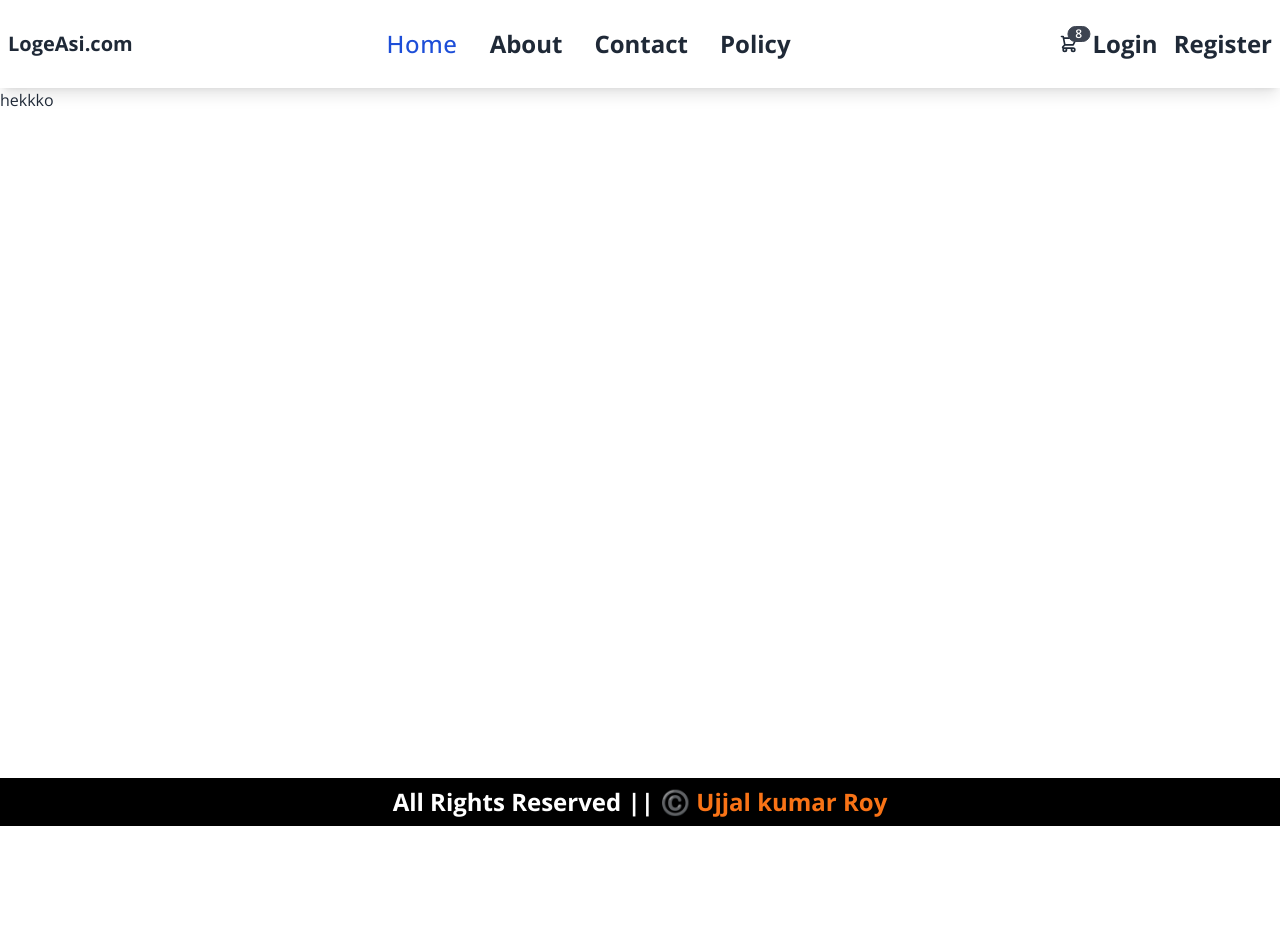
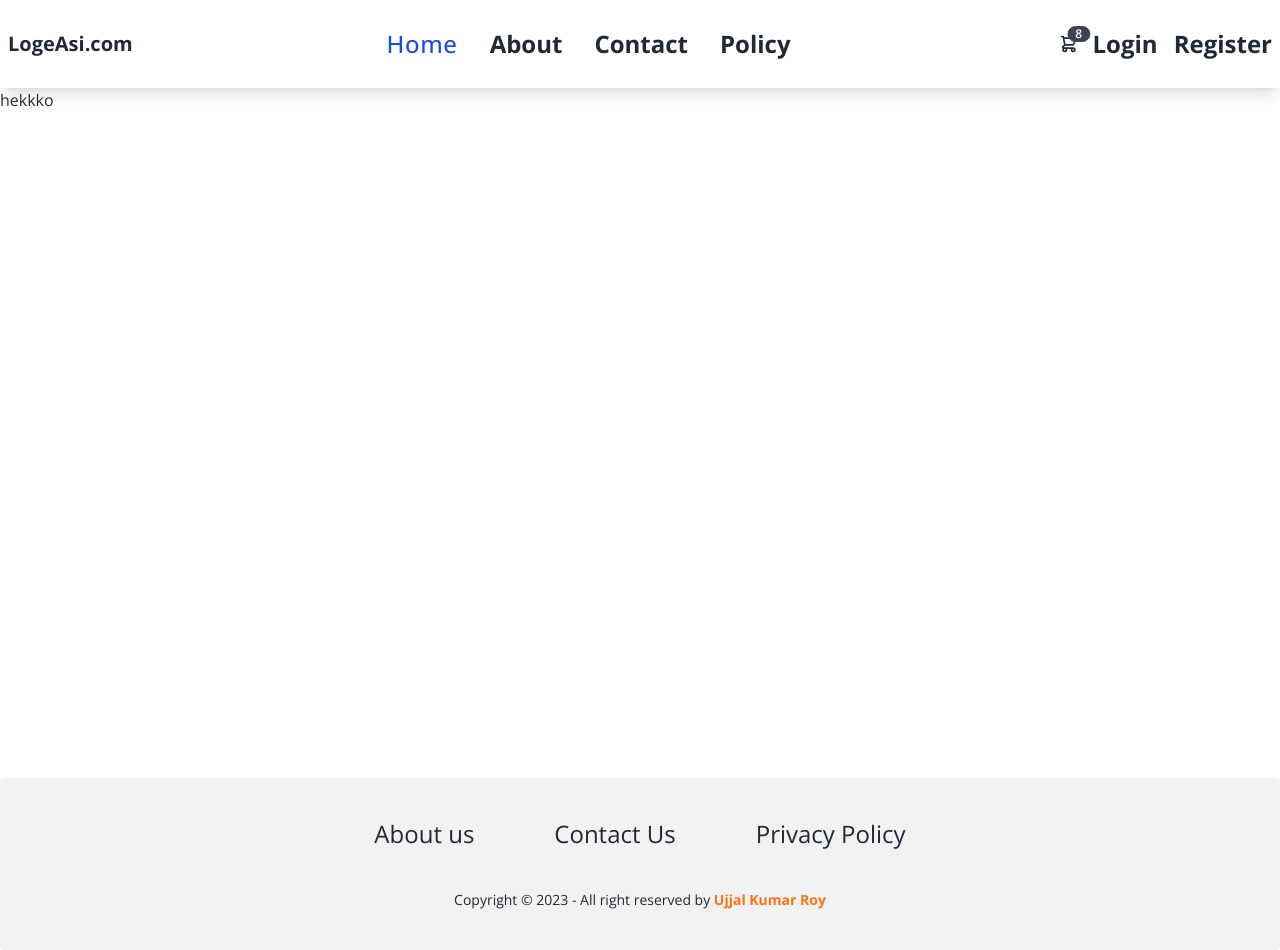
Before and after one commit to Ujjal-ENG/LogeAsi.com, a React (Vite) app in the folder client/: page / in a window 1280 px wide. Before the commit the page ends 826 px from the top, so only its background shows below. Built offline with nearby package versions, Linux system fonts and the light colour scheme.

Commit message:
footer now is better from previous one

```diff
--- a/client/src/components/layouts/Footer.jsx
+++ b/client/src/components/layouts/Footer.jsx
@@ -1,12 +1,31 @@
 /* eslint-disable react/jsx-indent */
 /* eslint-disable react/jsx-one-expression-per-line */
 import React from 'react';
+import { NavLink } from 'react-router-dom';
 
 function Footer() {
     return (
-        <div className="text-2xl font-bold text-center bg-black text-white py-2">
-            All Rights Reserved || <span className="text-red-600">©️</span> <span className="text-orange-500">Ujjal kumar Roy</span>
-        </div>
+        <footer className="footer footer-center p-10 bg-base-200 text-base-content rounded">
+            <div className="grid grid-flow-col gap-4 text-sm sm:text-2xl">
+                <NavLink to="/about" className="link link-hover divide-black divide-x-4">
+                    About us
+                </NavLink>
+                <div className="hidden sm:block divider divider-horizontal" />
+                <NavLink to="/contact" className="link link-hover">
+                    Contact Us
+                </NavLink>
+                <div className="hidden sm:block divider divider-horizontal " />
+                <NavLink to="/policy" className="link link-hover">
+                    Privacy Policy
+                </NavLink>
+            </div>
+
+            <div>
+                <p>
+                    Copyright © 2023 - All right reserved by <span className="text-orange-500 font-bold">Ujjal Kumar Roy</span>
+                </p>
+            </div>
+        </footer>
     );
 }
 
```
